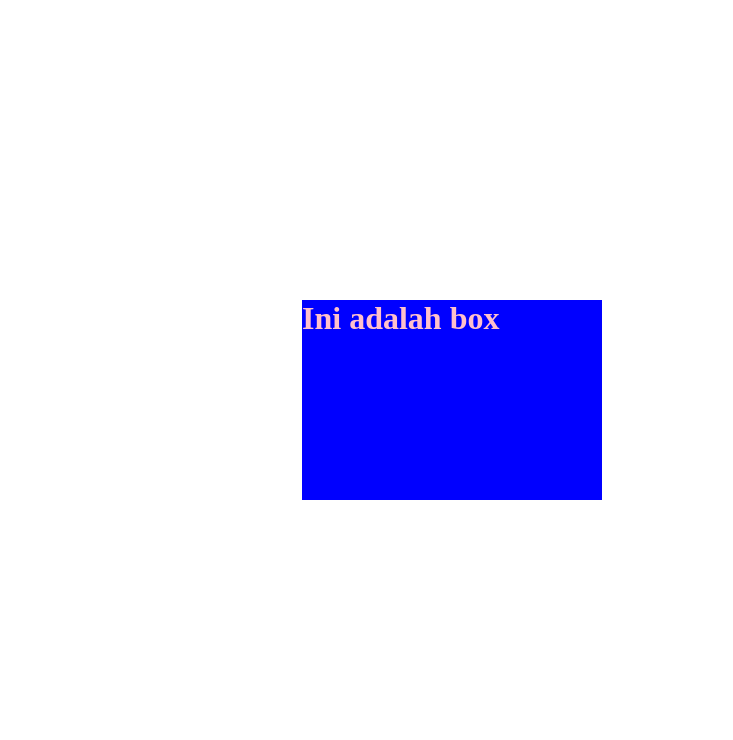
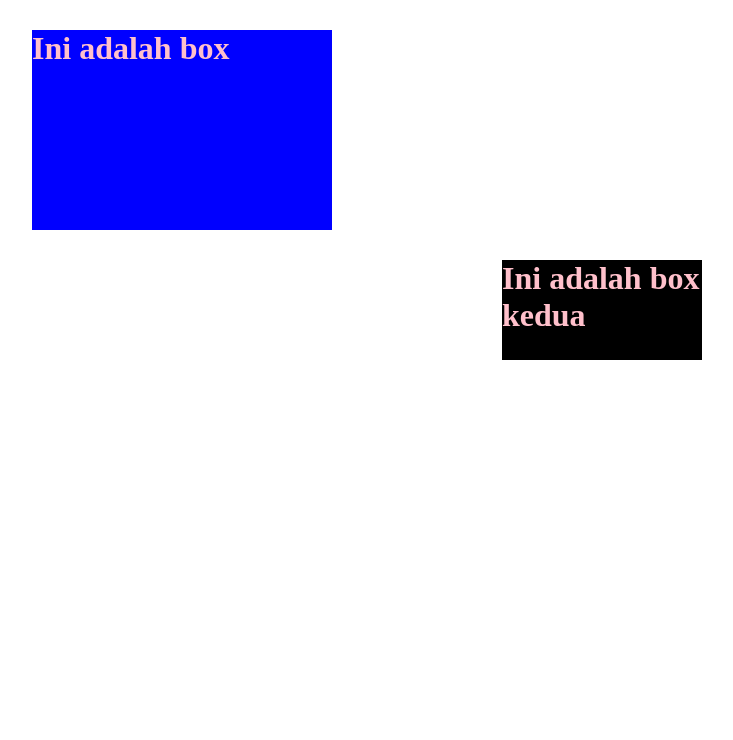
Before and after one commit to jsofiah/webprogramming, a PHP site: page / in a window 1280 px wide. Shown: the top 740 px of the page, without its empty margins (6-739 px from the left). After the commit the page ends 360 px from the top, so only its background shows below. Run offline with PHP 8.4, Linux system fonts and the light colour scheme.

Commit message:
Praktikum 6

```diff
--- a/jobsheet_2/styleMargin.css
+++ b/jobsheet_2/styleMargin.css
@@ -6,7 +6,7 @@ h1{
     background: blue;
     height: 200px;
     width: 300px;
-    margin: 300px;
+    margin: 30px;
 }
 
 .box-dua{
```
